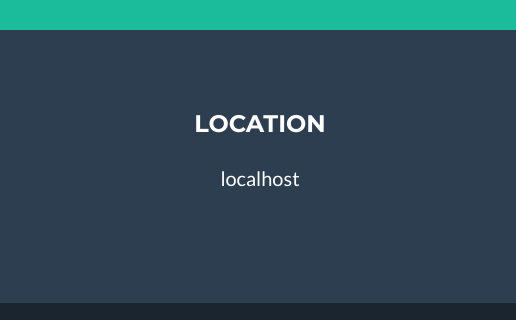
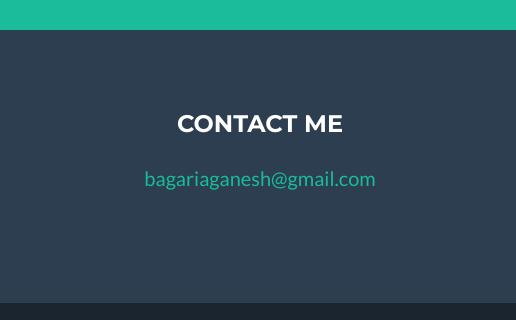
Before and after one commit to Ganofins/portfolio, a plain HTML site: page index.html in a window 1280 px wide. Shown: the part 2941-3261 px from the top of the page, 0-516 px from the left. Drawn offline with nearby package versions, Linux system fonts and the light colour scheme.

Commit message:
replace location in footer by contact me

```diff
--- a/index.html
+++ b/index.html
@@ -171,9 +171,9 @@
                 <div class="row">
                     <!-- Footer Location-->
                     <div class="col-lg-4 mb-5 mb-lg-0">
-                        <h4 class="text-uppercase mb-4">Location</h4>
+                        <h4 class="text-uppercase mb-4">Contact Me</h4>
                         <p class="lead mb-0">
-                            localhost
+                            <a href="mailto:bagariaganesh@gmail.com">bagariaganesh@gmail.com</a>
                         </p>
                     </div>
                     <!-- Footer Social Icons-->
```
